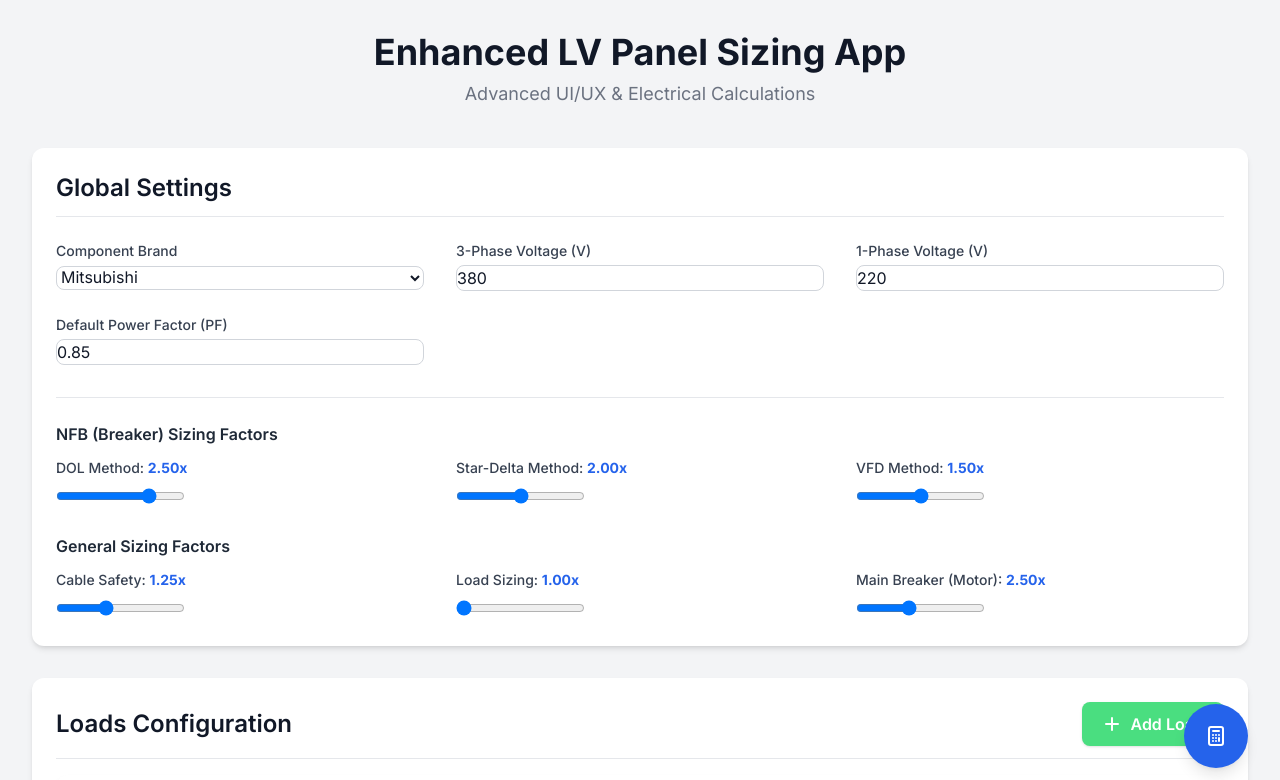
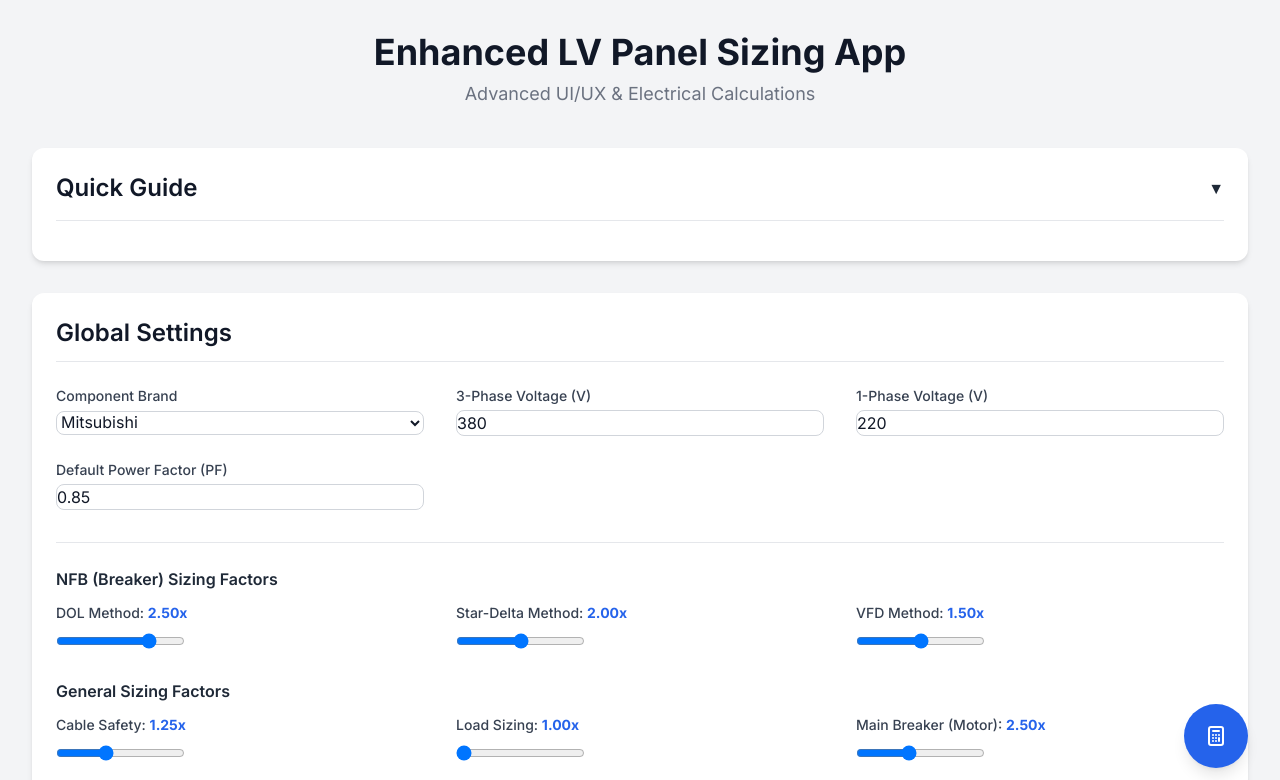
Before and after one commit to rasyendriar/nfb-calc, a plain HTML site: page index.html in a window 1280 px wide. Shown: the top 780 px of the page. Drawn offline with nearby package versions, Linux system fonts and the light colour scheme.

Commit message:
Update index.html
add quick guide

```diff
--- a/index.html
+++ b/index.html
@@ -95,6 +95,30 @@
             <p class="text-gray-500 mt-2 text-lg">Advanced UI/UX & Electrical Calculations</p>
         </header>
 
+        <!-- QUICK GUIDE SECTION -->
+        <div class="card p-6 rounded-xl mb-8">
+            <div class="collapsible-header flex justify-between items-center" onclick="toggleCollapse(this)">
+                <h2 class="text-2xl font-semibold text-gray-900">Quick Guide</h2>
+                <span class="transform transition-transform duration-300">&#9660;</span>
+            </div>
+            <div class="collapsible-content mt-4 pt-4 border-t">
+                <ol class="list-decimal list-inside space-y-2 text-gray-700">
+                    <li>
+                        <strong>Set Global Parameters:</strong> Start by choosing your preferred component brand, system voltages, and default power factor. Use the sliders to adjust the safety and sizing factors for all calculations.
+                    </li>
+                    <li>
+                        <strong>Add & Configure Loads:</strong> Click the "Add Load" button to create a new load card. Click the card's header to expand it, then enter the description, power, and select the load type and start method.
+                    </li>
+                    <li>
+                        <strong>Calculate Sizing:</strong> Once all your loads are configured, press the floating calculator button in the bottom-right corner to run the sizing calculations.
+                    </li>
+                    <li>
+                        <strong>Review & Export:</strong> The results will appear at the bottom of the page. You can review the summary, see the detailed component schedule, and export your data to CSV or PDF using the export buttons.
+                    </li>
+                </ol>
+            </div>
+        </div>
+
         <!-- Main Settings -->
         <div class="card p-6 rounded-xl mb-8">
             <h2 class="text-2xl font-semibold mb-4 border-b border-gray-200 pb-3 text-gray-900">Global Settings</h2>
@@ -122,9 +146,7 @@
                     <p id="pf-error" class="error-message hidden"></p>
                 </div>
 
-                <!-- TIDIED UP SLIDER SECTION -->
                 <div class="lg:col-span-3 space-y-6 border-t pt-6 mt-2">
-                    <!-- NFB Factors Group -->
                     <div>
                         <h3 class="text-md font-semibold text-gray-800 mb-3">NFB (Breaker) Sizing Factors</h3>
                         <div class="grid grid-cols-1 sm:grid-cols-3 gap-x-8 gap-y-6">
@@ -142,7 +164,6 @@
                             </div>
                         </div>
                     </div>
-                    <!-- General Factors Group -->
                     <div>
                         <h3 class="text-md font-semibold text-gray-800 mb-3">General Sizing Factors</h3>
                         <div class="grid grid-cols-1 sm:grid-cols-3 gap-x-8 gap-y-6">
```
